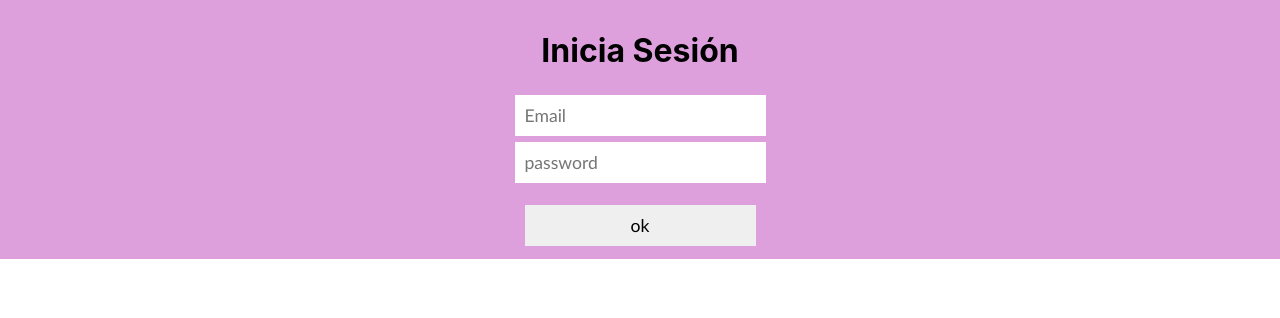
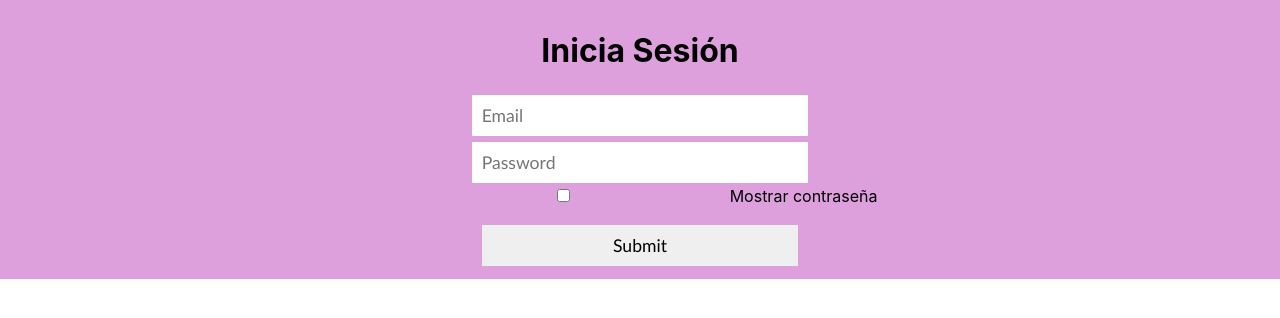
Before and after one commit to omar-nav/reactLogin, a React (Create React App) app: page / in a window 1280 px wide. Shown: the top 318 px of the page. Built offline with nearby package versions, Linux system fonts and the light colour scheme.

Commit message:
first commit

```diff
--- a/src/components/LoginContainer.jsx
+++ b/src/components/LoginContainer.jsx
@@ -4,7 +4,8 @@ import LoginDisplay from "./LoginDisplay";
 export default class LoginContainer extends Component {
   state = {
     error: null,
-    clase: null
+    clase: null,
+    type: "password"
   };
 
   onSubmit = e => {
@@ -41,16 +42,28 @@ export default class LoginContainer extends Component {
     // verde todo chido
   };
 
+  changeType = e => {
+    if (e.target.checked) {
+      const type = "text";
+      this.setState({ type });
+    } else {
+      const type = "password";
+      this.setState({ type });
+    }
+  };
+
   render() {
-    const { error, clase } = this.state;
+    const { error, clase, type } = this.state;
     return (
       <div>
         <LoginDisplay
           //2 pasarle el error al dsiplay
           clase={clase}
           error={error}
+          type={type}
           onSubmit={this.onSubmit}
           onChange={this.onChange}
+          changeType={this.changeType}
         />
       </div>
     );
--- a/src/components/LoginDisplay.jsx
+++ b/src/components/LoginDisplay.jsx
@@ -1,7 +1,14 @@
 import React from "react";
 import styles from "./LoginDisplay.module.css";
 
-const LoginDisplay = ({ clase, onChange, onSubmit, error }) => {
+const LoginDisplay = ({
+  type,
+  changeType,
+  clase,
+  onChange,
+  onSubmit,
+  error
+}) => {
   return (
     <div className={styles.pollollon}>
       <h1>Inicia Sesión</h1>
@@ -13,11 +20,11 @@ const LoginDisplay = ({ clase, onChange, onSubmit, error }) => {
           type="email"
           placeholder="Email"
         />
-
-        <input name="pass" type="password" placeholder="password" />
+        <input name="pass" type={type} placeholder="Password" />
+        <input onChange={changeType} type="checkbox" /> Mostrar contraseña
+        <br />
         <p>{error}</p>
-
-        <input type="submit" value="ok" />
+        <input type="submit" />
       </form>
     </div>
   );
```
